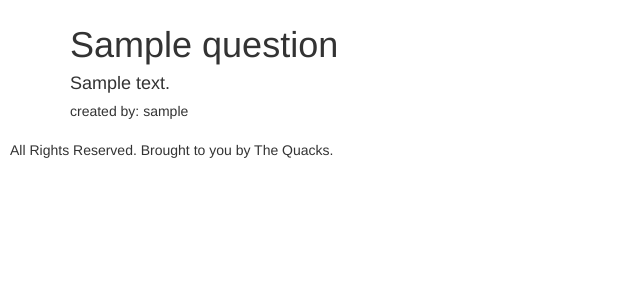
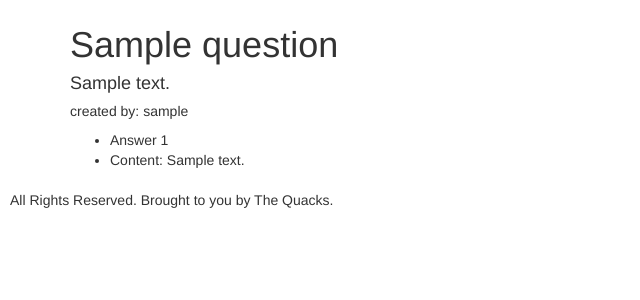
Before and after one commit to vabacumov/Duckoverflow, a Rails app: page /questions/1 in a window 1280 px wide. Shown: the part 55-355 px from the top of the page, without its empty margins (0-640 px from the left). Run offline with Rails 7, Linux system fonts and the light colour scheme; tables that the repository leaves empty hold one stand-in row (values such as "Sample post"); some libraries are stand-ins or nearby versions.

Commit message:
displays all of the question's answers in question#show view

```diff
--- a/app/controllers/questions_controller.rb
+++ b/app/controllers/questions_controller.rb
@@ -9,6 +9,7 @@ class QuestionsController < ApplicationController
 
   def show
     @question = Question.find(params[:id])
+    @answers = @question.answers
   end
 
   def create
--- a/app/views/questions/show.html.erb
+++ b/app/views/questions/show.html.erb
@@ -13,3 +13,11 @@
     <input type="submit" value="Answer">
   </form>
 <% end %>
+<ul>
+<% if @answers %>
+  <% @answers.each_with_index do |a, i| %>
+    <li>Answer <%= i+1 %></li>
+    <li>Content: <%= a.content %></li>
+  <% end %>
+<% end %>
+</ul>
```
